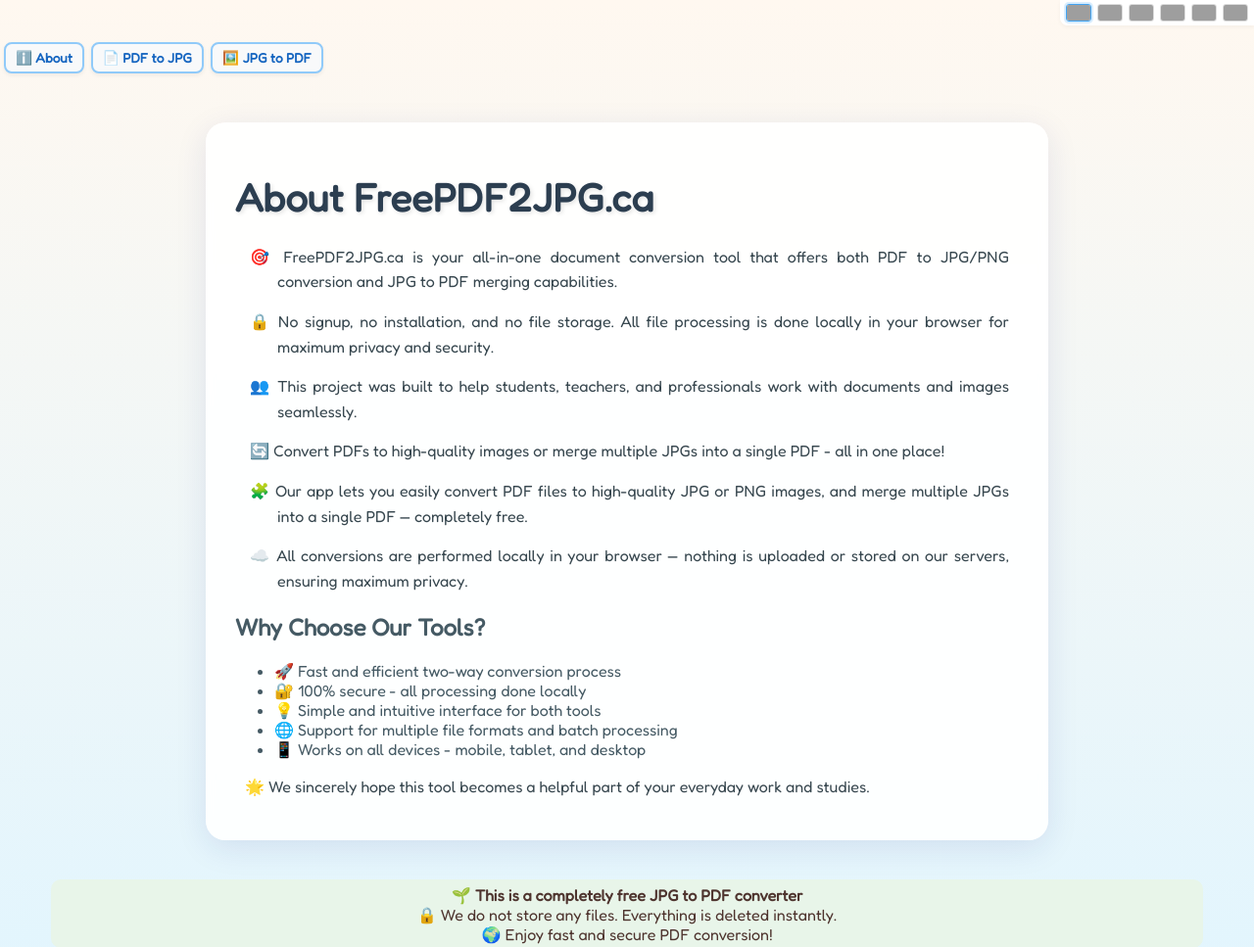
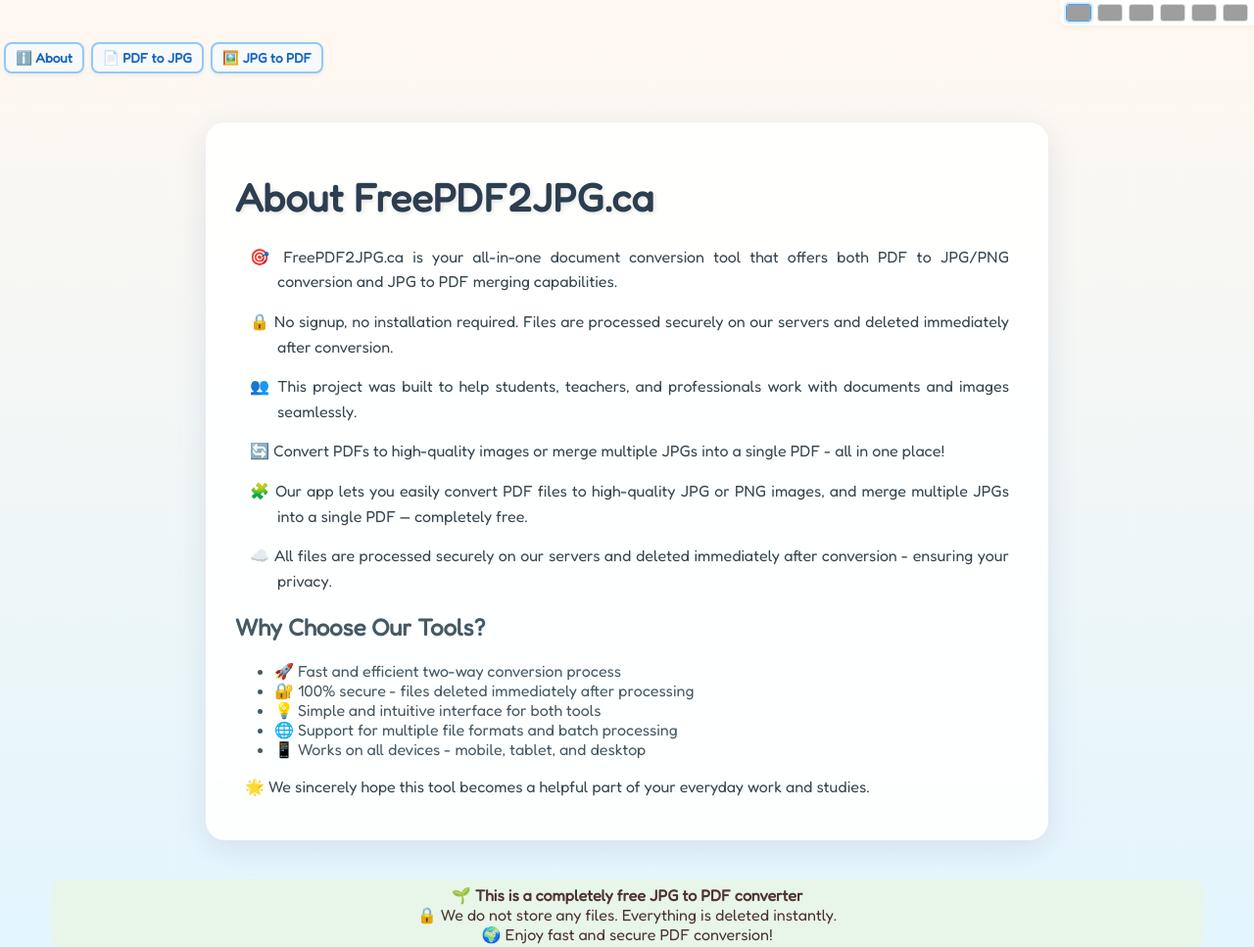
Before and after one commit to SuperB747/pdf2jpg-app, a Flask app: page /about in a window 1280 px wide. Shown: the top 967 px of the page at 98% size. Run offline with Flask 3, Linux system fonts and the light colour scheme; grey boxes are pictures that could not be loaded.

Commit message:
Server processing comment fix on about.html

```diff
--- a/templates/about.html
+++ b/templates/about.html
@@ -203,7 +203,7 @@
         </p>
         <p id="aboutP2">
             <span class="emoji">🔒</span>
-            No signup, no installation, and no file storage. All file processing is done locally in your browser for maximum privacy and security.
+            No signup, no installation required. Files are processed securely on our servers and deleted immediately after conversion.
         </p>
         <p id="aboutP3">
             <span class="emoji">👥</span>
@@ -219,14 +219,14 @@
         </p>
         <p id="aboutP6">
             <span class="emoji">☁️</span>
-            All conversions are performed locally in your browser — nothing is uploaded or stored on our servers, ensuring maximum privacy.
+            All files are processed securely on our servers and deleted immediately after conversion - ensuring your privacy.
         </p>
       </div>
 
       <h2 id="whyTitle">Why Choose Our Tools?</h2>
       <ul>
         <li id="whyPoint1">🚀 Fast and efficient two-way conversion process</li>
-        <li id="whyPoint2">🔐 100% secure - all processing done locally</li>
+        <li id="whyPoint2">🔐 100% secure - files deleted immediately after processing</li>
         <li id="whyPoint3">💡 Simple and intuitive interface for both tools</li>
         <li id="whyPoint4">🌐 Support for multiple file formats and batch processing</li>
         <li id="whyPoint5">📱 Works on all devices - mobile, tablet, and desktop</li>
@@ -253,14 +253,14 @@
       en: {
         aboutTitle: "About FreePDF2JPG.ca",
         aboutP1: "🎯 FreePDF2JPG.ca is your all-in-one document conversion tool that offers both PDF to JPG/PNG conversion and JPG to PDF merging capabilities.",
-        aboutP2: "🔒 No signup, no installation, and no file storage. All file processing is done locally in your browser for maximum privacy and security.",
+        aboutP2: "🔒 No signup, no installation required. Files are processed securely on our servers and deleted immediately after conversion.",
         aboutP3: "👥 This project was built to help students, teachers, and professionals work with documents and images seamlessly.",
         aboutP4: "🔄 Convert PDFs to high-quality images or merge multiple JPGs into a single PDF - all in one place!",
         aboutP5: "🧩 Our app lets you easily convert PDF files to high-quality JPG or PNG images, and merge multiple JPGs into a single PDF — completely free.",
-        aboutP6: "☁️ All conversions are performed locally in your browser — nothing is uploaded or stored on our servers, ensuring maximum privacy.",
+        aboutP6: "☁️ All files are processed securely on our servers and deleted immediately after conversion - ensuring your privacy.",
         whyTitle: "Why Choose Our Tools?",
         whyPoint1: "🚀 Fast and efficient two-way conversion process",
-        whyPoint2: "🔐 100% secure - all processing done locally",
+        whyPoint2: "🔐 100% secure - files deleted immediately after processing",
         whyPoint3: "💡 Simple and intuitive interface for both tools",
         whyPoint4: "🌐 Support for multiple file formats and batch processing",
         whyPoint5: "📱 Works on all devices - mobile, tablet, and desktop",
@@ -276,14 +276,14 @@
       fr: {
         aboutTitle: "À propos de FreePDF2JPG.ca",
         aboutP1: "🎯 FreePDF2JPG.ca est un outil gratuit et respectueux de la vie privée pour convertir vos fichiers PDF en images JPG ou PNG de haute qualité.",
-        aboutP2: "🔒 Aucune inscription, aucune installation, aucun stockage de fichiers. Tout est traité localement dans votre navigateur.",
+        aboutP2: "🔒 Pas d'inscription, pas d'installation nécessaire. Les fichiers sont traités en toute sécurité sur nos serveurs et supprimés immédiatement après la conversion.",
         aboutP3: "👥 Ce projet a été créé pour aider étudiants, enseignants et professionnels à convertir leurs documents facilement.",
         aboutP4: "🔄 Nous proposons également un outil de fusion JPG vers PDF pour combiner plusieurs images en un seul fichier PDF.",
         aboutP5: "🧩 Our app lets you easily convert PDF files to high-quality JPG or PNG images, and merge multiple JPGs into a single PDF — completely free.",
-        aboutP6: "☁️ All conversions are performed locally in your browser — nothing is uploaded or stored on our servers, ensuring maximum privacy.",
+        aboutP6: "☁️ Tous les fichiers sont traités en toute sécurité sur nos serveurs et supprimés immédiatement après la conversion - garantissant votre confidentialité.",
         whyTitle: "Pourquoi choisir notre outil ?",
         whyPoint1: "🚀 Processus de conversion rapide et efficace",
-        whyPoint2: "🔐 100% sécurisé - aucun téléchargement de fichier nécessaire",
+        whyPoint2: "🔐 100% sécurisé - les fichiers sont supprimés immédiatement après le traitement",
         whyPoint3: "💡 Interface simple et intuitive",
         whyPoint4: "🌐 Prend en charge plusieurs formats de fichiers",
         whyPoint5: "📱 Fonctionne sur tous les appareils et navigateurs",
@@ -299,14 +299,14 @@
       es: {
         aboutTitle: "Acerca de FreePDF2JPG.ca",
         aboutP1: "🎯 FreePDF2JPG.ca es una herramienta gratuita y privada para convertir archivos PDF a imágenes JPG o PNG de alta calidad.",
-        aboutP2: "🔒 Sin registro, sin instalación, sin almacenamiento. Todo se procesa localmente en su navegador.",
+        aboutP2: "🔒 Sin registro, sin instalación necesaria. Los archivos se procesan de forma segura en nuestros servidores y se eliminan inmediatamente después de la conversión.",
         aboutP3: "👥 Este proyecto fue creado para ayudar a estudiantes, profesores y profesionales a convertir documentos fácilmente.",
         aboutP4: "🔄 También ofrecemos una herramienta para combinar imágenes JPG en un único archivo PDF.",
         aboutP5: "🧩 Our app lets you easily convert PDF files to high-quality JPG or PNG images, and merge multiple JPGs into a single PDF — completely free.",
-        aboutP6: "☁️ All conversions are performed locally in your browser — nothing is uploaded or stored on our servers, ensuring maximum privacy.",
+        aboutP6: "☁️ Todos los archivos se procesan de forma segura en nuestros servidores y se eliminan inmediatamente después de la conversión, garantizando su privacidad.",
         whyTitle: "¿Por qué elegir nuestra herramienta?",
         whyPoint1: "🚀 Proceso de conversión rápido y eficiente",
-        whyPoint2: "🔐 100% seguro - no se necesitan cargas de archivos",
+        whyPoint2: "🔐 100% seguro - los archivos se eliminan inmediatamente después del procesamiento",
         whyPoint3: "💡 Interfaz simple e intuitiva",
         whyPoint4: "🌐 Soporta múltiples formatos de archivo",
         whyPoint5: "📱 Funciona en todos los dispositivos y navegadores",
@@ -322,14 +322,14 @@
       ko: {
         aboutTitle: "FreePDF2JPG.ca 소개",
         aboutP1: "🎯 FreePDF2JPG.ca는 PDF 파일을 고화질 JPG 또는 PNG 이미지로 변환해주는 무료 온라인 도구입니다.",
-        aboutP2: "🔒 회원가입이나 설치 없이, 모든 파일 처리는 브라우저에서 로컬로 이루어지며 파일은 저장되지 않습니다.",
+        aboutP2: "🔒 가입이나 설치가 필요 없습니다. 모든 파일은 서버에서 안전하게 처리되고 변환 즉시 삭제됩니다.",
         aboutP3: "👥 학생, 교사, 전문가 등 누구나 쉽게 문서를 변환할 수 있도록 만든 프로젝트입니다.",
         aboutP4: "🔄 여러 장의 이미지를 하나의 PDF로 병합하는 JPG to PDF 기능도 제공합니다.",
         aboutP5: "🧩 Our app lets you easily convert PDF files to high-quality JPG or PNG images, and merge multiple JPGs into a single PDF — completely free.",
-        aboutP6: "☁️ All conversions are performed locally in your browser — nothing is uploaded or stored on our servers, ensuring maximum privacy.",
+        aboutP6: "☁️ 모든 파일은 서버에서 안전하게 처리되며 변환 후 즉시 삭제되어 개인정보를 보호합니다.",
         whyTitle: "왜 우리 도구를 선택해야 할까요?",
         whyPoint1: "🚀 빠르고 효율적인 변환 프로세스",
-        whyPoint2: "🔐 100% 안전 - 파일 업로드 불필요",
+        whyPoint2: "🔐 100% 안전 - 처리 후 파일 즉시 삭제",
         whyPoint3: "💡 간단하고 직관적인 인터페이스",
         whyPoint4: "🌐 다양한 파일 형식 지원",
         whyPoint5: "📱 모든 기기와 브라우저에서 작동",
@@ -345,14 +345,14 @@
       ja: {
         aboutTitle: "FreePDF2JPG.caについて",
         aboutP1: "🎯 FreePDF2JPG.caは、PDFファイルを高品質なJPGまたはPNG画像に変換する無料のプライバシー保護ツールです。",
-        aboutP2: "🔒 登録不要、インストール不要、ファイルの保存なし。すべてはブラウザ内でローカルに処理されます。",
+        aboutP2: "🔒 登録不要、インストール不要。ファイルは安全にサーバーで処理され、変換後すぐに削除されます。",
         aboutP3: "👥 このプロジェクトは、学生、教師、専門家が簡単に文書を変換できるように作られました。",
         aboutP4: "🔄 複数の画像を1つのPDFに結合するJPG to PDF機能も提供しています。",
         aboutP5: "🧩 Our app lets you easily convert PDF files to high-quality JPG or PNG images, and merge multiple JPGs into a single PDF — completely free.",
-        aboutP6: "☁️ All conversions are performed locally in your browser — nothing is uploaded or stored on our servers, ensuring maximum privacy.",
+        aboutP6: "☁️ すべてのファイルは安全にサーバーで処理され、変換後すぐに削除されプライバシーを保護します。",
         whyTitle: "なぜ当ツールを選ぶのか？",
         whyPoint1: "🚀 高速で効率的な変換プロセス",
-        whyPoint2: "🔐 100%安全 - ファイルのアップロード不要",
+        whyPoint2: "🔐 100%安全 - 処理後すぐにファイルを削除",
         whyPoint3: "💡 シンプルで直感的なインターフェース",
         whyPoint4: "🌐 複数のファイル形式をサポート",
         whyPoint5: "📱 すべてのデバイスとブラウザで動作",
@@ -368,14 +368,14 @@
       zh: {
         aboutTitle: "关于 FreePDF2JPG.ca",
         aboutP1: "🎯 FreePDF2JPG.ca 是一款免费且注重隐私的在线工具，帮助您将 PDF 转换为高质量的 JPG 或 PNG 图片。",
-        aboutP2: "🔒 无需注册、无需安装、无需存储。所有处理均在您的浏览器中本地完成，文件不会上传。",
+        aboutP2: "🔒 无需注册，无需安装。文件在服务器上安全处理，转换后立即删除。",
         aboutP3: "👥 本项目旨在帮助学生、教师和专业人士轻松转换文档。",
         aboutP4: "🔄 我们还提供 JPG 合并为 PDF 的工具，可将多张图片合并成一个 PDF 文件。",
         aboutP5: "🧩 Our app lets you easily convert PDF files to high-quality JPG or PNG images, and merge multiple JPGs into a single PDF — completely free.",
-        aboutP6: "☁️ All conversions are performed locally in your browser — nothing is uploaded or stored on our servers, ensuring maximum privacy.",
+        aboutP6: "☁️ 所有文件都在服务器上安全处理，转换后立即删除，确保您的隐私。",
         whyTitle: "为什么选择我们的工具？",
         whyPoint1: "🚀 快速高效的转换过程",
-        whyPoint2: "🔐 100% 安全 - 无需上传文件",
+        whyPoint2: "🔐 100% 安全 - 处理后立即删除文件",
         whyPoint3: "💡 简单直观的界面",
         whyPoint4: "🌐 支持多种文件格式",
         whyPoint5: "📱 适用于所有设备和浏览器",
```
